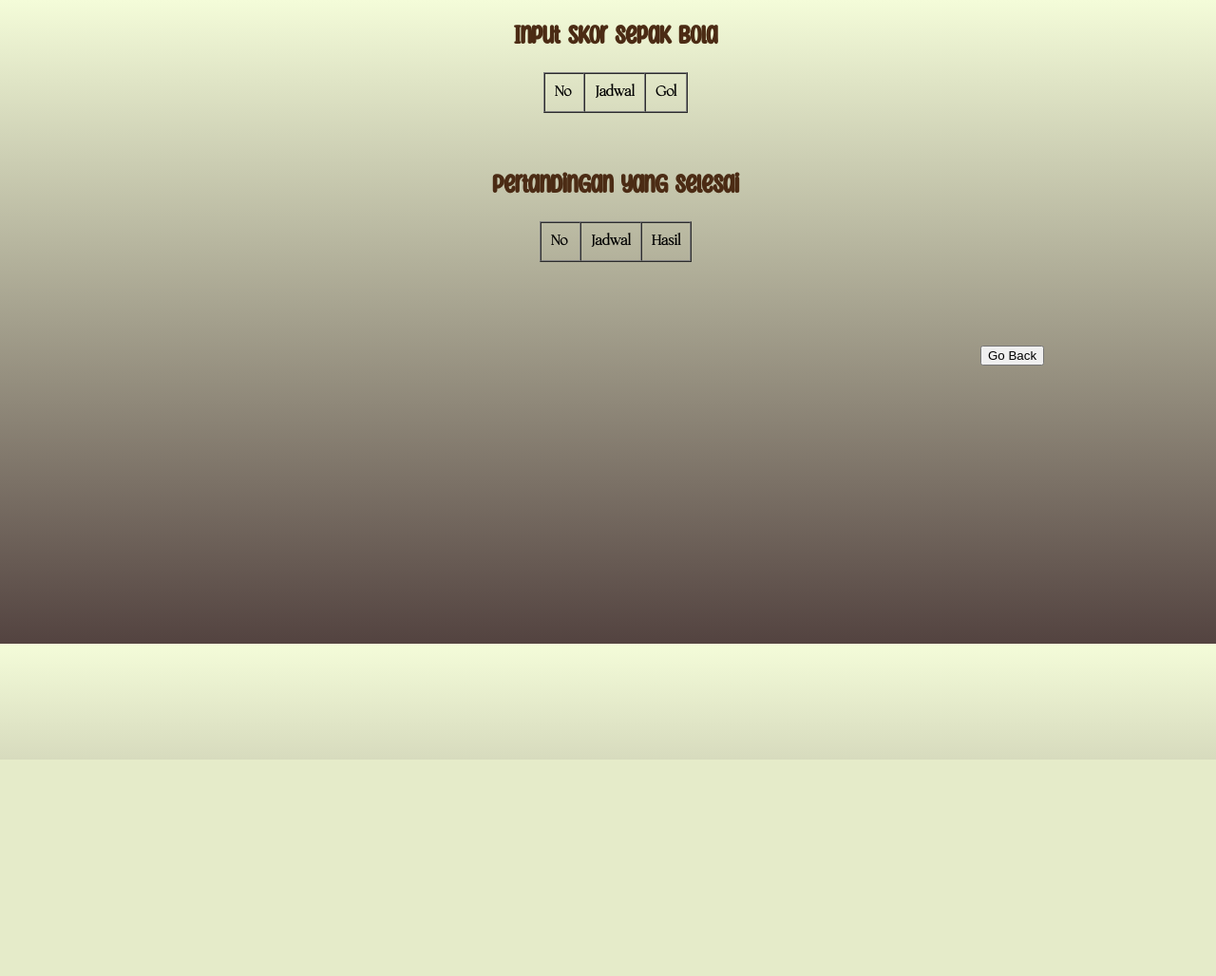
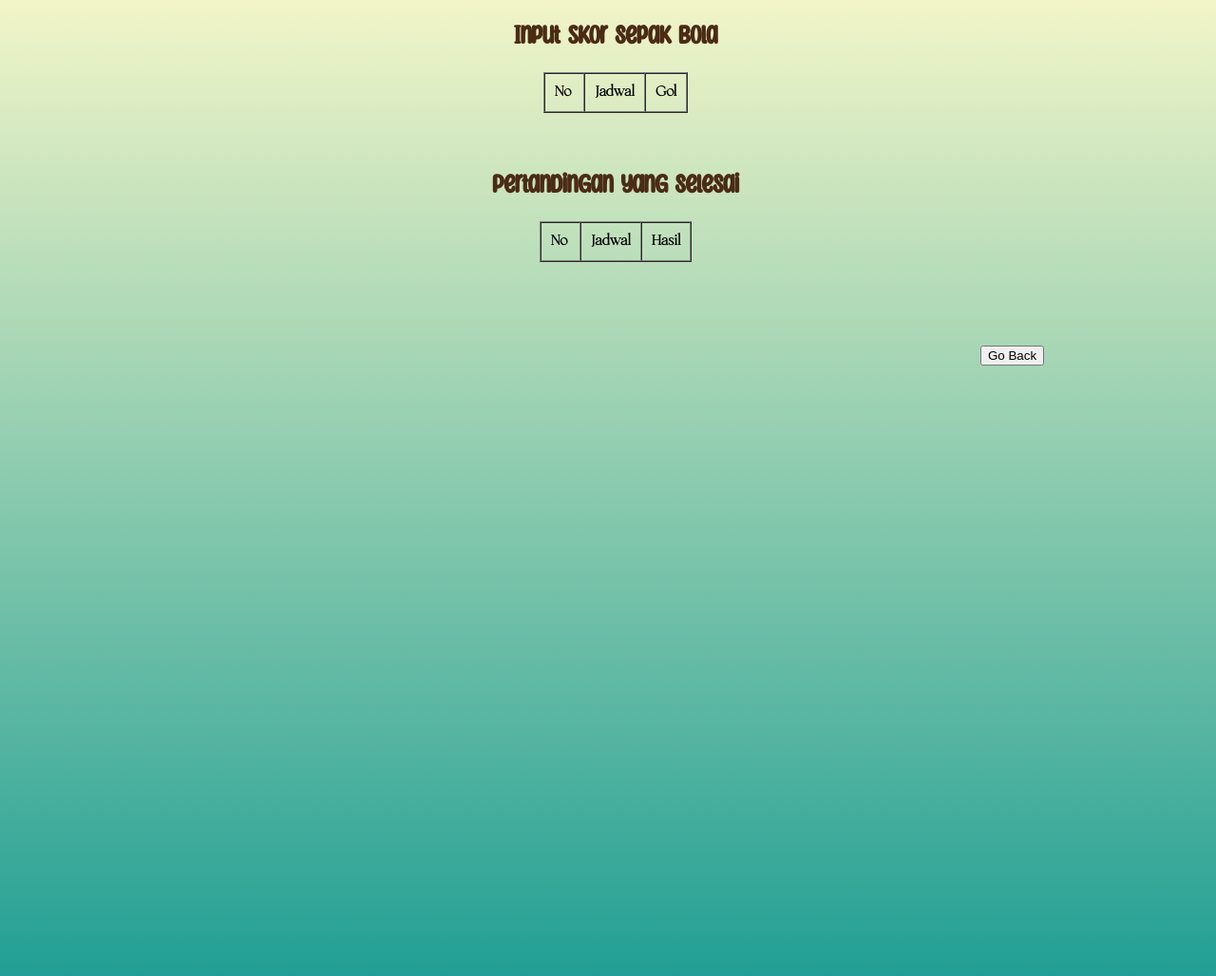
Before and after one commit to yusrianasghany/TugasLigaPW, a PHP site: page /hasil.php in a window 1280 px wide. Shown: the whole page at 95% size. Before the commit the page ends 800 px from the top, so only its background shows below. Run offline with PHP 8.4, Linux system fonts and the light colour scheme; data that the repository does not hold is empty.

Commit message:
change background

```diff
--- a/styleHasil.css
+++ b/styleHasil.css
@@ -1,11 +1,11 @@
 body {
-    background: linear-gradient(to bottom, #F4FCD9, #534340);
-    height: 650px;
+    background: linear-gradient(to bottom, #F2F5C8, #219F94);
+    height: 1000px;
     width: 100%;
     font-family: 'tulisan2';
-	font-size: 15px;
+	  font-size: 15px;
     font-weight: bold;
-	font-variant: inherit;
+	  font-variant: inherit;
     color: rgb(0, 0, 0);
   }
 
```
